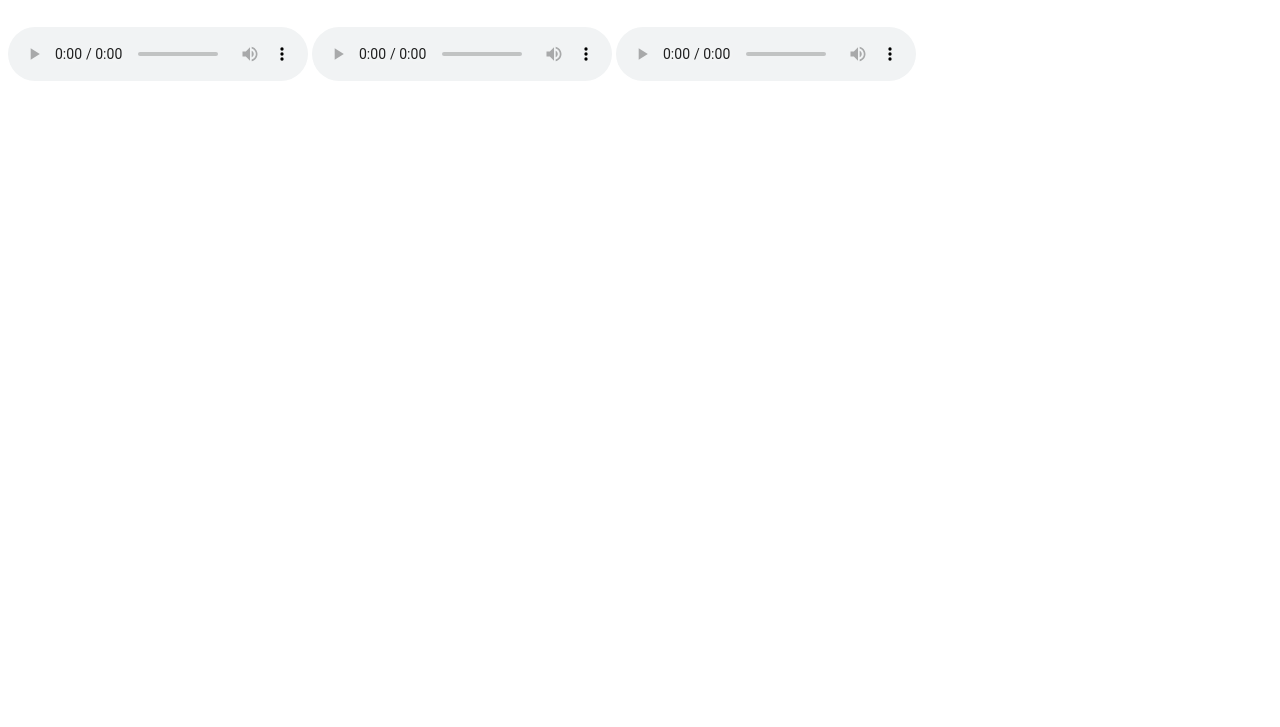
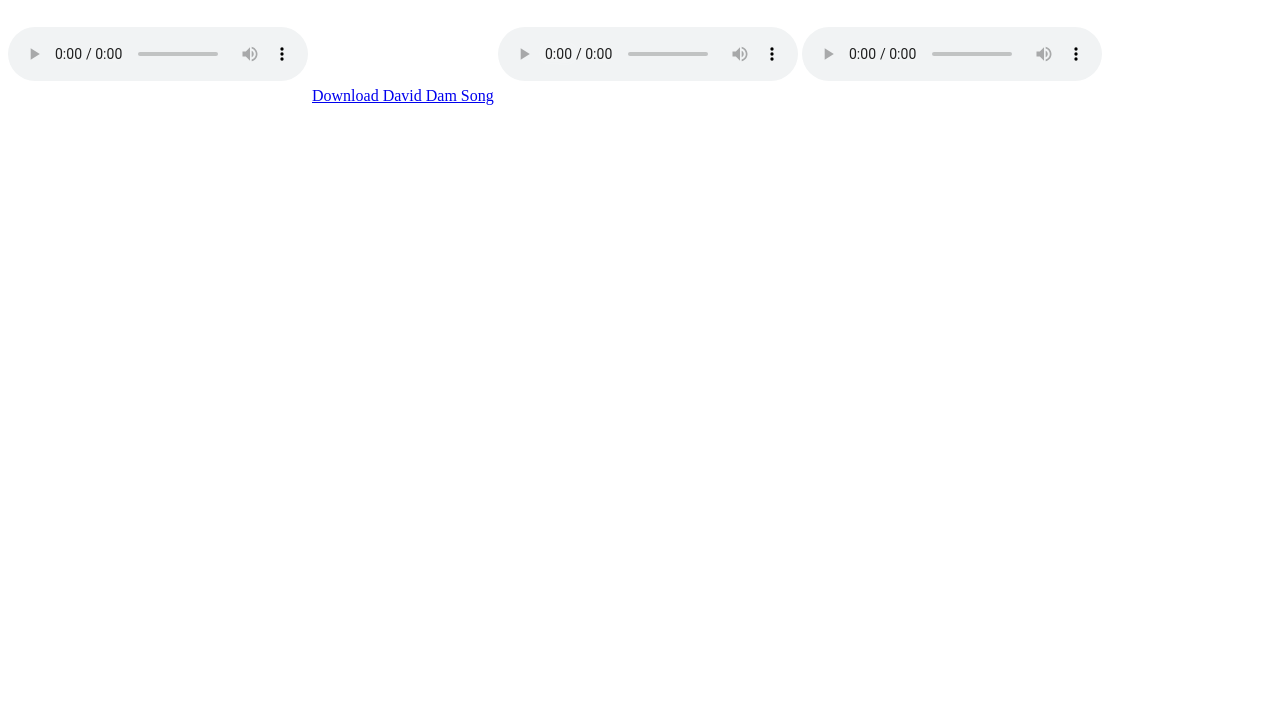
Before and after one commit to Crown384/Spectar_Inc, a plain HTML site: page index.html in a window 1280 px wide. Shown: the part 73-800 px from the top of the page. Drawn offline with Linux system fonts and the light colour scheme.

Commit message:
Jesus Thank you🙇🏻‍♂️ i love you

```diff
--- a/index.html
+++ b/index.html
@@ -16,6 +16,8 @@
         <source src="media/hey.mp3" type="audio/mp3">
     </audio>
 
+    <a href="media/hey.mp3" ddownload>Download David Dam Song</a>
+
     <audio controls download="David Dam Song 3mb">
         <source src="media/hey.mp3" type="audio/mp3">
     </audio>
```
